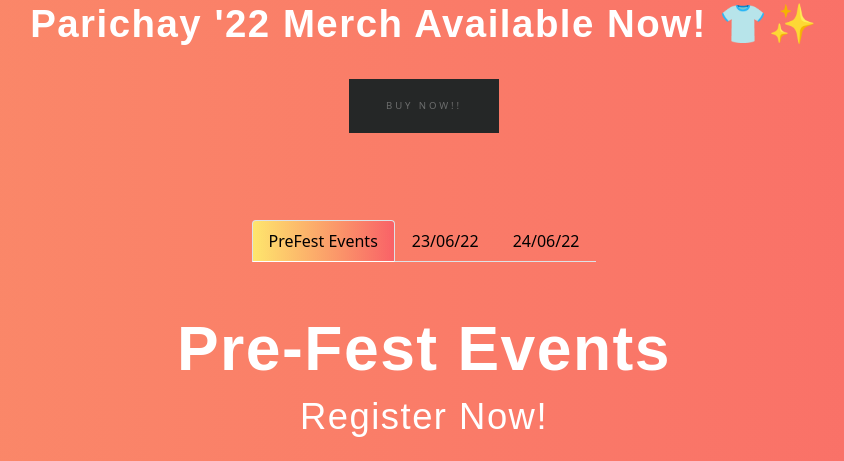
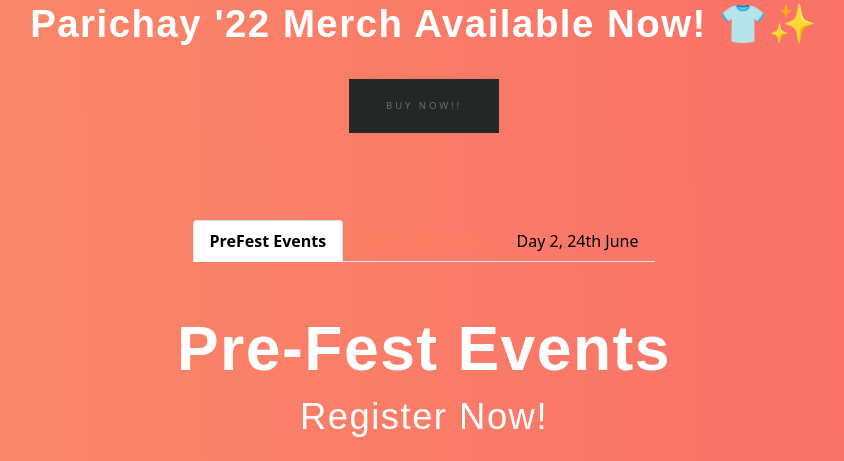
Before and after one commit to G-Aswin/Parichay22, a Flask app: page /events in a window 1280 px wide. Shown: the part 511-972 px from the top of the page, without its empty margins (216-1060 px from the left). Run offline with Flask 2, Linux system fonts and the light colour scheme; some libraries are stand-ins or nearby versions; some web fonts are replaced.

Commit message:
fixing ui

```diff
--- a/static/css/prefest.css
+++ b/static/css/prefest.css
@@ -171,7 +171,8 @@
   }
   .nav-tabs .nav-item.show .nav-link, .nav-tabs .nav-link.active {
     color: #495057;
-    background: linear-gradient(269deg, #f96167, #fee66d);
+    font-weight: bolder;
+    /* background: linear-gradient(269deg, #f96167, #fee66d); */
     border-color: #dee2e6 #dee2e6 #fff;
 }
   .prefestbody {
--- a/templates/events.html
+++ b/templates/events.html
@@ -38,9 +38,9 @@
 
     <nav style="margin-top: 3%;display: flex;align-items: center;justify-content: center;">
         <div class="nav nav-tabs" id="nav-tab" role="tablist">
-          <button class="nav-link active" id="nav-home-tab" data-bs-toggle="tab" data-bs-target="#nav-home" type="button" role="tab" aria-controls="nav-home" aria-selected="true" style="color: black;">PreFest Events</button>
-          <button class="nav-link" id="nav-profile-tab" data-bs-toggle="tab" data-bs-target="#nav-profile" type="button" role="tab" aria-controls="nav-profile" aria-selected="false" style="color: black;">23/06/22</button>
-          <button class="nav-link" id="nav-contact-tab" data-bs-toggle="tab" data-bs-target="#nav-contact" type="button" role="tab" aria-controls="nav-contact" aria-selected="false" style="color: black;">24/06/22</button>
+          <button class="nav-link active" id="nav-home-tab" data-bs-toggle="tab" data-bs-target="#nav-home" type="button" role="tab" aria-controls="nav-home" aria-selected="true" style="color: rgb(0, 0, 0);">PreFest Events</button>
+          <button class="nav-link" id="nav-profile-tab" data-bs-toggle="tab" data-bs-target="#nav-profile" type="button" role="tab" aria-controls="nav-profile" aria-selected="false" style="color:coral;">Day 1, 23rd June</button>
+          <button class="nav-link" id="nav-contact-tab" data-bs-toggle="tab" data-bs-target="#nav-contact" type="button" role="tab" aria-controls="nav-contact" aria-selected="false" style="color: black;">Day 2, 24th June</button>
         </div>
       </nav>
 
```
